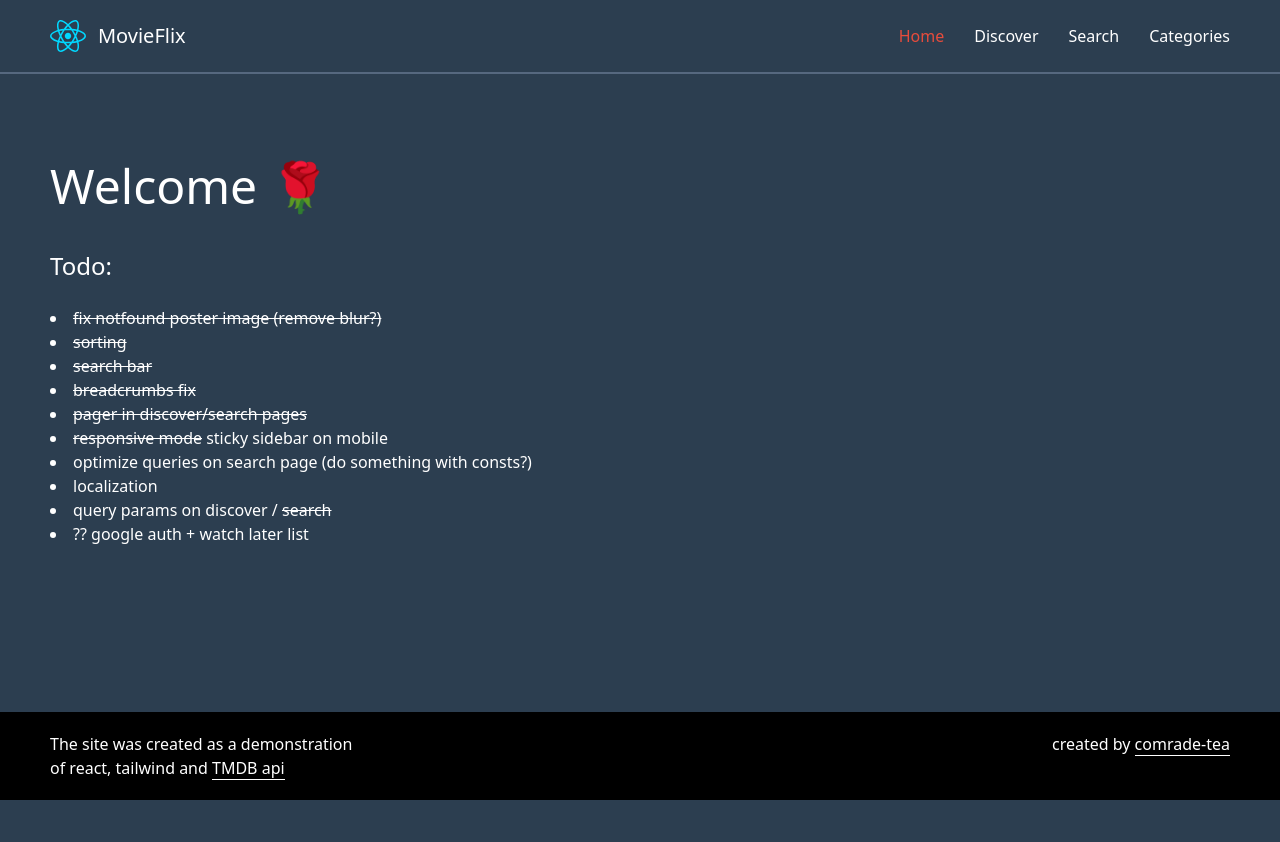
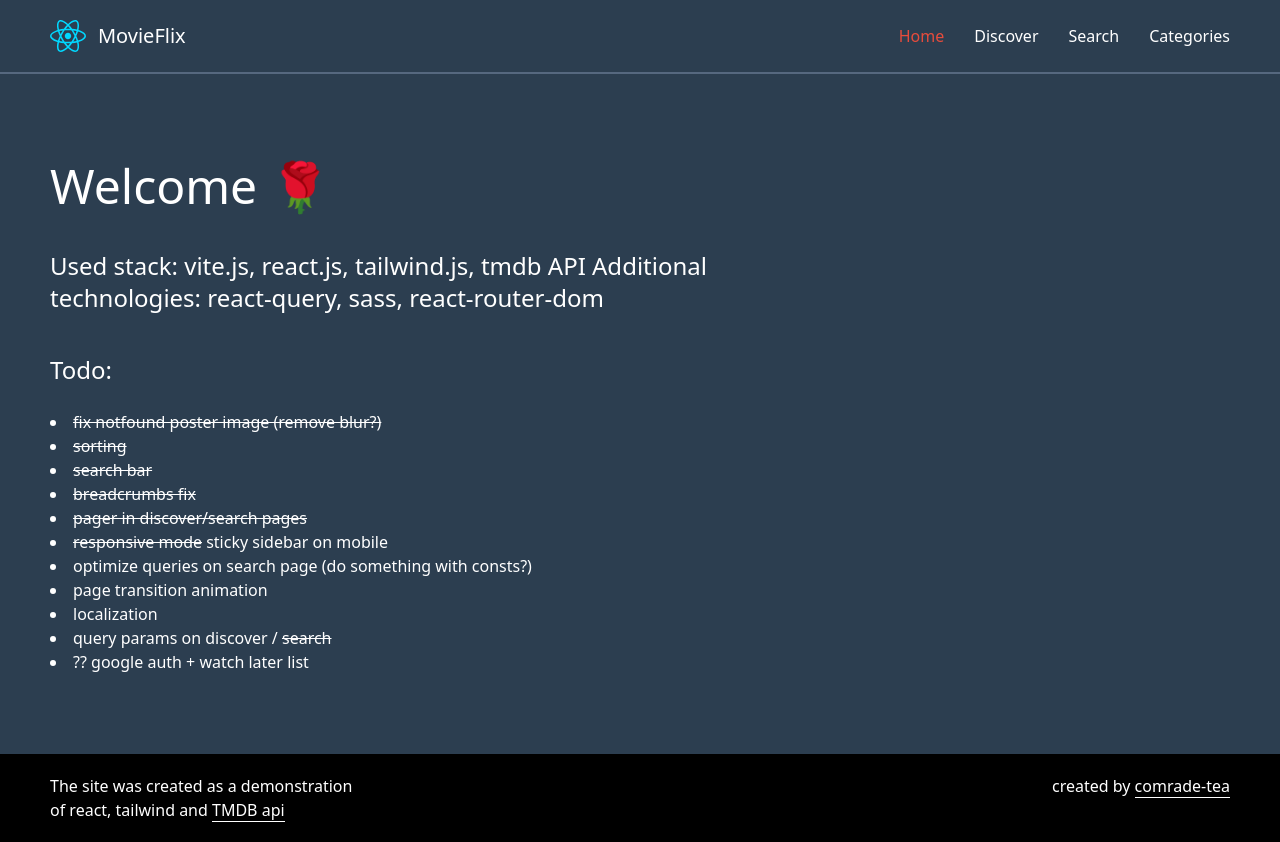
Before and after one commit to comrade-tea/react-imdb-search, a React (Vite) app: page / in a window 1280 px wide. Before the commit the page ends 800 px from the top, so only its background shows below. Built offline with nearby package versions, Linux system fonts and the light colour scheme.

Commit message:
update basepath fixed small bugs

```diff
--- a/package.json
+++ b/package.json
@@ -4,7 +4,7 @@
   "version": "0.0.0",
   "type": "module",
   "scripts": {
-    "dev": "vite",
+    "dev": "vite --open",
     "build": "vite build",
     "lint": "eslint src --ext js,jsx --report-unused-disable-directives --max-warnings 0",
     "preview": "vite preview"
--- a/src/components/layout/Pager.jsx
+++ b/src/components/layout/Pager.jsx
@@ -11,11 +11,16 @@ const updateUrlQuery = (params, key, value) => {
 
 const Pager = memo(({currentPage, totalPages}) => {
    // console.log("--from pager--", currentPage, totalPages)
+   currentPage = parseInt(currentPage)
+   totalPages = parseInt(totalPages)
+
+   if (totalPages === 1)
+      return
+
    const [searchParams, setSearchParams] = useSearchParams();
    const params = getUrlQueries(searchParams);
 
-   currentPage = parseInt(currentPage)
-   totalPages = parseInt(totalPages)
+
 
    const MAX_ITEMS = 5
 
--- a/src/components/pages/Home.jsx
+++ b/src/components/pages/Home.jsx
@@ -4,6 +4,24 @@ const Home = () => {
          <h1 className="text-5xl">Welcome 🌹</h1>
 
          <div className="mt-10">
+            <p className={"text-2xl max-w-[700px] mb-10"}>Used stack: vite.js, react.js, tailwind.js, tmdb API
+               Additional technologies: react-query, sass, react-router-dom</p>
+
+            {/*<p className={"text-2xl mb-4"}>Features:</p>*/}
+            {/*<ul className={"list-disc list-inside"}>*/}
+            {/*   <li>react-router <i>(I used hashRouter instead of BrowserRouter for GitHub Pages previews due to GitHub*/}
+            {/*      Pages*/}
+            {/*      limitations)</i>*/}
+            {/*   </li>*/}
+            {/*   <li>The discover page stores search parameters within the component.</li>*/}
+            {/*   <li>The search page stores search parameters in the URL.</li>*/}
+            {/*   <li>Breadcrumbs</li>*/}
+            {/*   <li>Responsive mode</li>*/}
+            {/*   <li>Lazy loading of images</li>*/}
+            {/*   <li>Video player with trailer switching in the details (if trailers are available)</li>*/}
+            {/*</ul>*/}
+
+
             <p className="text-2xl mb-6">Todo:</p>
             <ul className="list-disc list-inside">
                <li><s>fix notfound poster image (remove blur?)</s></li>
@@ -13,6 +31,7 @@ const Home = () => {
                <li><s>pager in discover/search pages</s></li>
                <li><s>responsive mode</s> sticky sidebar on mobile</li>
                <li>optimize queries on search page (do something with consts?)</li>
+               <li>page transition animation</li>
                <li>localization</li>
                <li>query params on discover / <s>search</s></li>
                <li>?? google auth + watch later list</li>
--- a/vite.config.js
+++ b/vite.config.js
@@ -6,7 +6,6 @@ import requireTransform from 'vite-plugin-require-transform';
 
 // https://vitejs.dev/config/
 export default defineConfig({
-    base: "/movieflix/",
     plugins: [
         react(),
         requireTransform({}),
```
